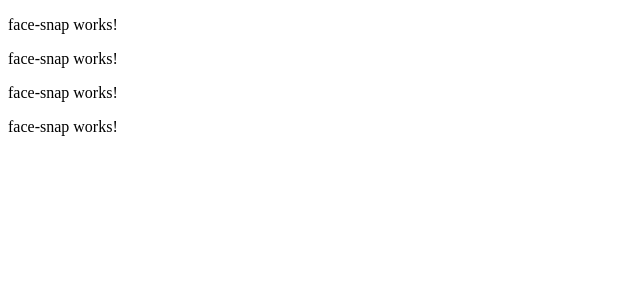
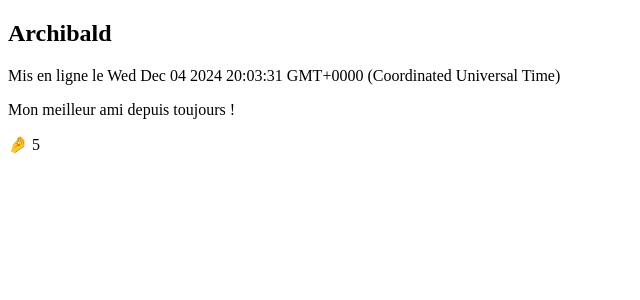
Before and after one commit to Teddyburgonde/snapface, an Angular app in the folder snapface/: page / in a window 1280 px wide. Shown: the top 300 px of the page, without its empty margins (0-640 px from the left). Built offline with nearby package versions, Linux system fonts and the light colour scheme.

Commit message:
string interpolation ok

```diff
--- a/snapface/package.json
+++ b/snapface/package.json
@@ -22,6 +22,8 @@
     "@angular/router": "^19.0.0",
     "@angular/ssr": "^19.0.2",
     "express": "^4.18.2",
+    "glob": "^11.0.0",
+    "rimraf": "^6.0.1",
     "rxjs": "~7.8.0",
     "tslib": "^2.3.0",
     "zone.js": "~0.15.0"
--- a/snapface/src/app/app.component.html
+++ b/snapface/src/app/app.component.html
@@ -1,4 +1 @@
 <app-face-snap></app-face-snap>
-<app-face-snap></app-face-snap>
-<app-face-snap></app-face-snap>
-<app-face-snap></app-face-snap>
--- a/snapface/src/app/face-snap/face-snap.component.html
+++ b/snapface/src/app/face-snap/face-snap.component.html
@@ -1 +1,4 @@
-<p>face-snap works!</p>
+<h2>{{ title }}</h2>
+<p>Mis en ligne le {{ createdAt }}</p>
+<p>{{ description }}</p>
+<p>🤌 {{ snaps }}</p>
--- a/snapface/src/app/face-snap/face-snap.component.ts
+++ b/snapface/src/app/face-snap/face-snap.component.ts
@@ -16,6 +16,6 @@ export class FaceSnapComponent implements OnInit{
     this.title = 'Archibald';
     this.description = 'Mon meilleur ami depuis toujours !'
     this.createdAt = new Date();
-    this.snaps = 0;
+    this.snaps = 5;
   }
 }
```
Also changed, not shown: 2 other files (tests, documents, lock files or other folders).
